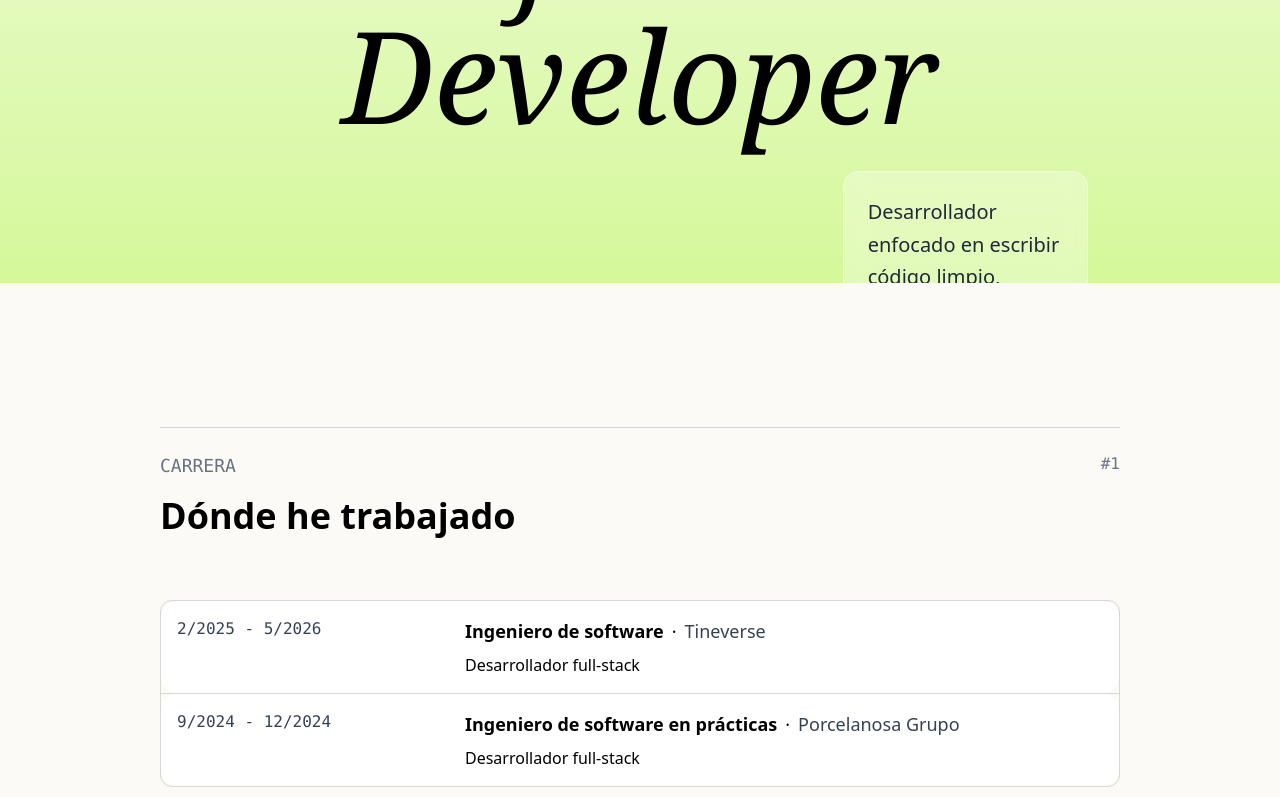
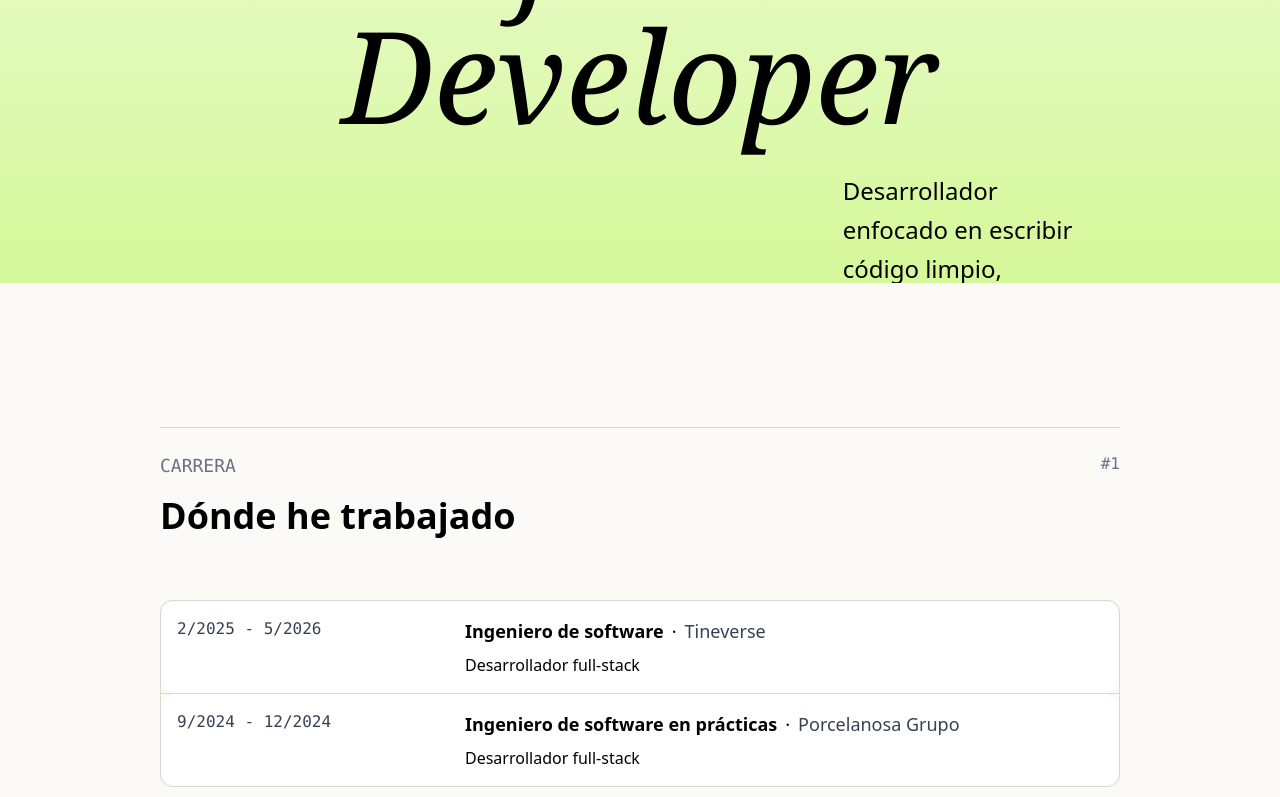
Before and after one commit to AlvaRodriguezSaborit/alvarodriguezsaborit-portfolio, a React (Vite) app: page / in a window 1280 px wide. Shown: the part 517-1314 px from the top of the page. Built offline with nearby package versions, Linux system fonts and the light colour scheme.

Commit message:
feat: updated hero text

```diff
--- a/src/sections/Hero.tsx
+++ b/src/sections/Hero.tsx
@@ -63,13 +63,11 @@ export default function Hero() {
               transition={{ duration: 0.5 }}
             >
               <div></div>
-              <div className="bg-white/30 backdrop-blur-md border border-white/40 p-6 rounded-2xl">
-                <p className="text-start font-medium text-lg md:text-xl leading-relaxed text-gray-800">
-                  Desarrollador enfocado en escribir código limpio, escalable y
-                  mantenible. Busco unirme a un equipo donde pueda aportar valor
-                  desde el primer día y seguir creciendo profesionalmente.
-                </p>
-              </div>
+              <p className="text-start font-normal text-2xl leading-relaxed text-black">
+                Desarrollador enfocado en escribir código limpio, escalable y
+                mantenible. Busco unirme a un equipo donde pueda aportar valor
+                desde el primer día y seguir creciendo profesionalmente.
+              </p>
               <div className="flex flex-row gap-4 items-center">
                 <button className="group items-center font-semibold w-fit inline-flex gap-2 bg-black text-white cursor-pointer border border-black hover:bg-gray-950 px-4 py-2 rounded-lg transition-colors">
                   Ver proyectos
```
